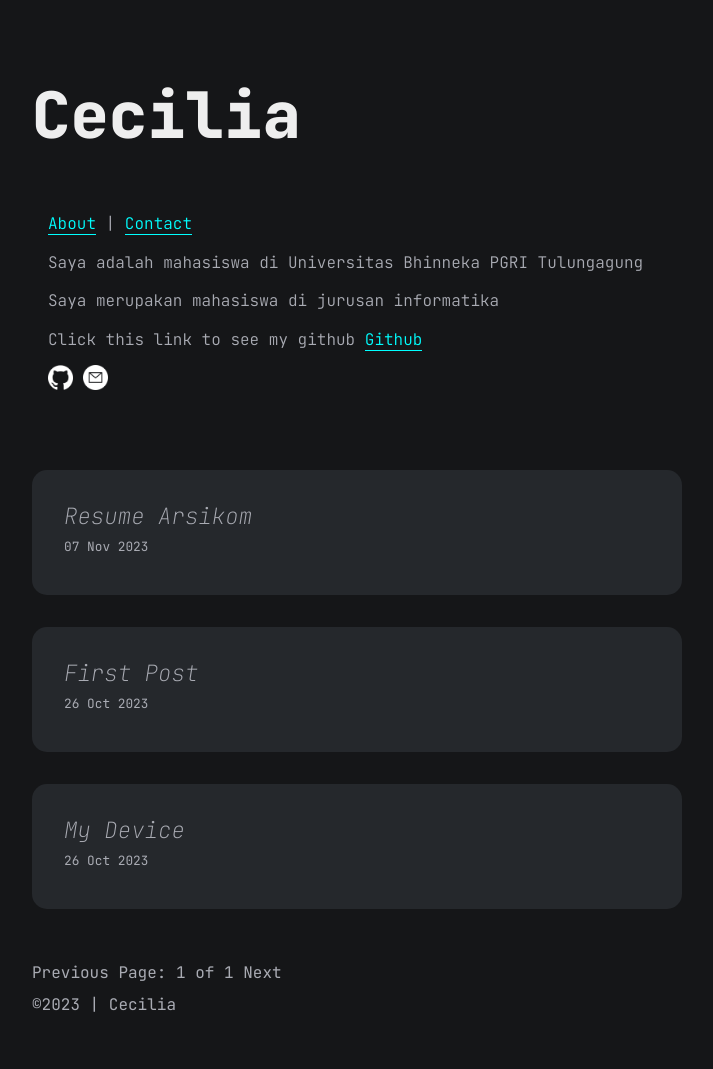
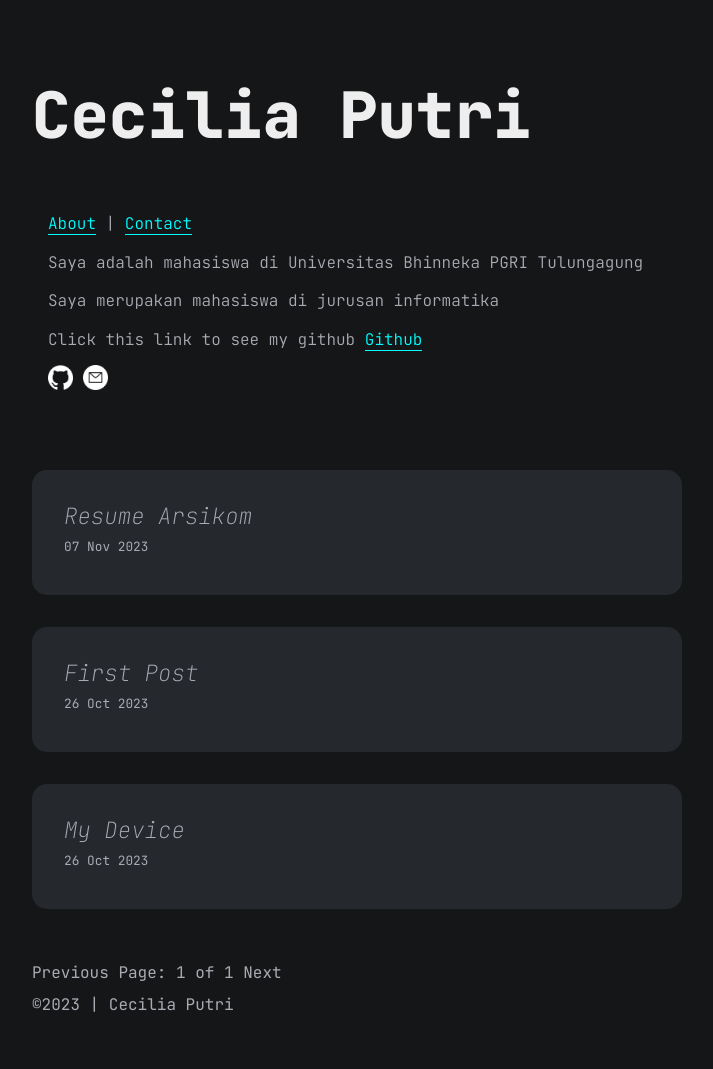
Before and after one commit to shera1402/shera1402.github.io, a Jekyll site: the page built from index.html, in a window 1280 px wide. Shown: the whole page, without its empty margins (283-996 px from the left). Built offline with Jekyll 4.4.1, drawn with Linux system fonts in a browser that asks for light colours; the list of posts is cut into pages by our own code; comment, search, counter and statistics services are not loaded.

Commit message:
Update _config.yml

```diff
--- a/_config.yml
+++ b/_config.yml
@@ -1,11 +1,11 @@
-title: Cecilia
+title: Cecilia Putri
 markdown: kramdown
 url: "https://cece987.github.io"
 baseurl: "/"
 
 # for atom feed
 author:
-  name: Cecilia
+  name: Cecilia Putri
   email:
 
 plugins:
```
